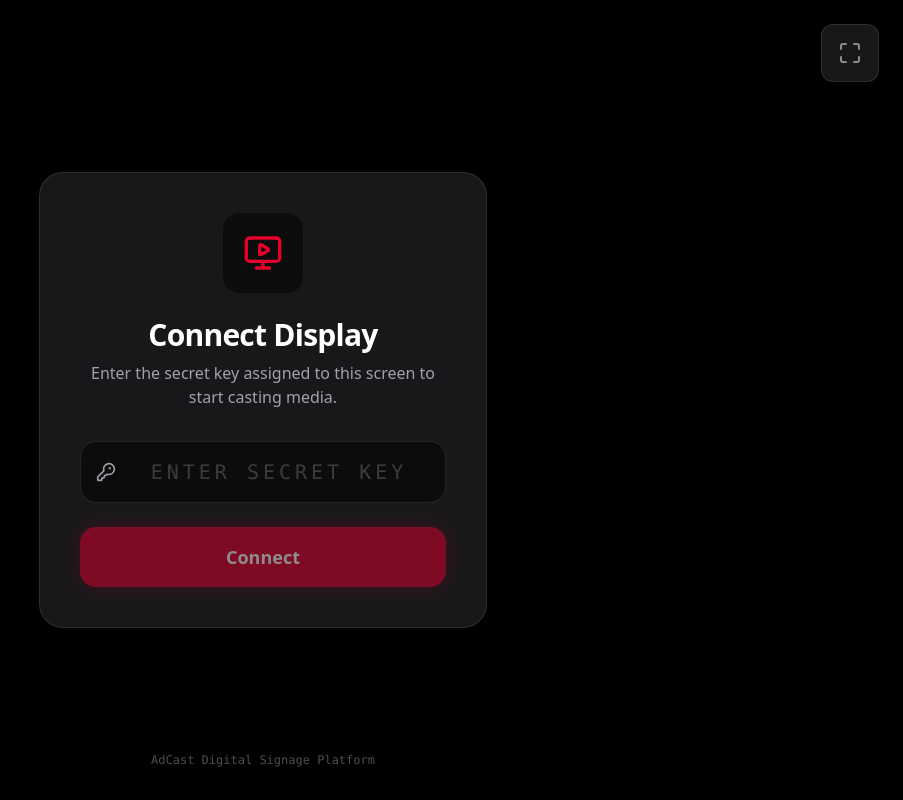
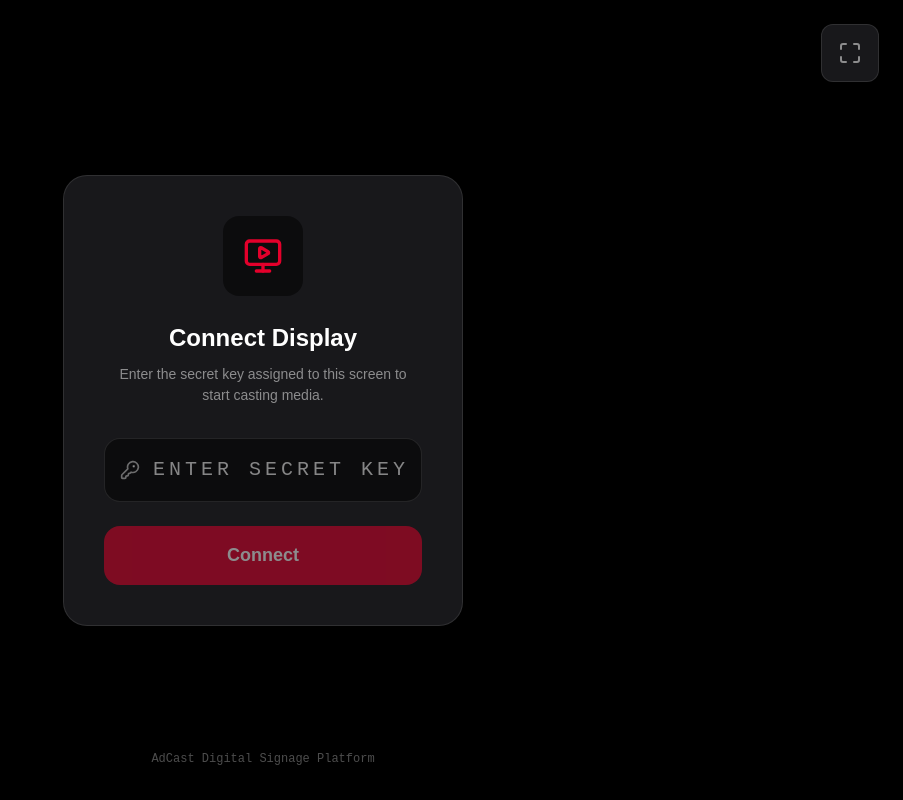
Before and after one commit to kevkevkevin/adscreen, a Next.js app: page /screen in a window 1280 px wide. Shown: the whole page, without its empty margins (377-1280 px from the left). Built offline with nearby package versions, Linux system fonts and the light colour scheme; no server answers.

Commit message:
feat: implement screen portal with passcode authentication and display viewer

```diff
--- a/src/app/screen/[id]/page.tsx
+++ b/src/app/screen/[id]/page.tsx
@@ -3,11 +3,25 @@
 import { useEffect, useState } from "react";
 import { useParams } from "next/navigation";
 import { subscribeToActiveMedia, type MediaItem } from "@/lib/firebase";
+import { Maximize } from "lucide-react";
 
 export default function ScreenView() {
   const params = useParams();
   const screenId = params.id as string;
   const [activeMedia, setActiveMedia] = useState<MediaItem | null | undefined>(undefined);
+
+  const handleFullscreen = () => {
+    const docEl = document.documentElement as any;
+    if (docEl.requestFullscreen) {
+      docEl.requestFullscreen();
+    } else if (docEl.webkitRequestFullscreen) {
+      docEl.webkitRequestFullscreen();
+    } else if (docEl.mozRequestFullScreen) {
+      docEl.mozRequestFullScreen();
+    } else if (docEl.msRequestFullscreen) {
+      docEl.msRequestFullscreen();
+    }
+  };
 
   useEffect(() => {
     if (!screenId) return;
@@ -20,11 +34,35 @@ export default function ScreenView() {
     return () => unsubscribe();
   }, [screenId]);
 
+  const baseContainerStyle: React.CSSProperties = {
+    width: '100%',
+    height: '100vh',
+    margin: 0,
+    padding: 0,
+    backgroundColor: '#000000',
+    display: 'flex',
+    flexDirection: 'column',
+    alignItems: 'center',
+    justifyContent: 'center',
+    color: 'rgba(255, 255, 255, 0.5)',
+    fontFamily: 'sans-serif',
+    overflow: 'hidden',
+    position: 'relative'
+  };
+
   if (activeMedia === undefined) {
     // Initial loading state
     return (
-      <div className="w-screen h-screen flex items-center justify-center bg-black">
-        <div className="w-16 h-16 border-4 border-primary border-t-transparent rounded-full animate-spin"></div>
+      <div style={baseContainerStyle}>
+        <div style={{
+          width: '64px',
+          height: '64px',
+          border: '4px solid #e4002b',
+          borderTopColor: 'transparent',
+          borderRadius: '50%',
+          animation: 'spin 1s linear infinite'
+        }}></div>
+        <style>{`@keyframes spin { 100% { transform: rotate(360deg); } }`}</style>
       </div>
     );
   }
@@ -32,27 +70,54 @@ export default function ScreenView() {
   if (activeMedia === null) {
     // No active media set
     return (
-      <div className="w-screen h-screen flex flex-col items-center justify-center bg-black space-y-4 text-white/50">
-        <p className="text-2xl font-semibold tracking-wider">ADCAST SCREEN SYSTEM</p>
-        <p>Awaiting media assignment from dashboard...</p>
-        <p className="text-xs mt-8 px-4 py-1 rounded bg-white/5 font-mono">Screen ID: {screenId}</p>
+      <div style={baseContainerStyle}>
+        <button
+          onClick={handleFullscreen}
+          style={{
+            position: 'absolute',
+            top: '24px',
+            right: '24px',
+            padding: '16px',
+            backgroundColor: '#18181b',
+            borderRadius: '12px',
+            color: 'rgba(255,255,255,0.5)',
+            border: '1px solid rgba(255,255,255,0.1)',
+            cursor: 'pointer',
+            zIndex: 20
+          }}
+          title="Fullscreen"
+        >
+          <Maximize size={24} />
+        </button>
+
+        <p style={{ fontSize: '24px', fontWeight: 600, letterSpacing: '2px', margin: '0 0 16px 0' }}>ADCAST SCREEN SYSTEM</p>
+        <p style={{ margin: '0 0 32px 0' }}>Awaiting media assignment from dashboard...</p>
+        <p style={{
+          fontSize: '12px',
+          padding: '4px 16px',
+          backgroundColor: 'rgba(255,255,255,0.05)',
+          borderRadius: '4px',
+          fontFamily: 'monospace'
+        }}>
+          Screen ID: {screenId}
+        </p>
       </div>
     );
   }
 
   return (
-    <div className="w-screen h-screen bg-black overflow-hidden flex items-center justify-center relative">
+    <div style={{ ...baseContainerStyle, padding: 0 }}>
       {activeMedia.type === "image" ? (
         <img
           src={activeMedia.url}
           alt={activeMedia.name}
-          className="w-full h-full object-cover animate-in fade-in duration-1000"
+          style={{ width: '100%', height: '100%', objectFit: 'cover' }}
           key={activeMedia.id} // Forces re-render for animation on change
         />
       ) : (
         <video
           src={activeMedia.url}
-          className="w-full h-full object-cover animate-in fade-in duration-1000"
+          style={{ width: '100%', height: '100%', objectFit: 'cover' }}
           autoPlay
           loop
           muted
@@ -61,9 +126,41 @@ export default function ScreenView() {
         />
       )}
 
+      {/* Fullscreen Button */}
+      <button
+        onClick={handleFullscreen}
+        style={{
+          position: 'absolute',
+          top: '24px',
+          right: '24px',
+          padding: '16px',
+          backgroundColor: '#18181b',
+          borderRadius: '12px',
+          color: 'rgba(255,255,255,0.5)',
+          border: '1px solid rgba(255,255,255,0.1)',
+          cursor: 'pointer',
+          zIndex: 20
+        }}
+        title="Fullscreen"
+      >
+        <Maximize size={24} />
+      </button>
+
       {/* Screen ID identifier */}
-      <div className="absolute bottom-4 right-4 bg-zinc-900 px-3 py-1.5 rounded-full border border-white/10 opacity-30 pointer-events-none">
-        <span className="text-white text-xs font-medium tracking-widest">{screenId.toUpperCase()}</span>
+      <div style={{
+        position: 'absolute',
+        bottom: '16px',
+        right: '16px',
+        backgroundColor: '#18181b',
+        padding: '6px 12px',
+        borderRadius: '999px',
+        border: '1px solid rgba(255,255,255,0.1)',
+        opacity: 0.5,
+        pointerEvents: 'none'
+      }}>
+        <span style={{ color: 'white', fontSize: '12px', fontWeight: 500, letterSpacing: '2px' }}>
+          {screenId.toUpperCase()}
+        </span>
       </div>
     </div>
   );
--- a/src/app/screen/page.tsx
+++ b/src/app/screen/page.tsx
@@ -4,7 +4,6 @@ import { useState } from "react";
 import { useRouter } from "next/navigation";
 import { MonitorPlay, KeyRound, Loader2, Maximize } from "lucide-react";
 import { getScreenIdByPasscode } from "@/lib/firebase";
-import clsx from "clsx";
 
 export default function ScreenPortal() {
   const router = useRouter();
@@ -50,54 +49,131 @@ export default function ScreenPortal() {
   };
 
   return (
-    <div className="min-h-screen bg-black flex flex-col items-center justify-center p-6 relative overflow-hidden">
+    <div style={{
+      minHeight: '100vh',
+      backgroundColor: '#000000',
+      display: 'flex',
+      flexDirection: 'column',
+      alignItems: 'center',
+      justifyContent: 'center',
+      padding: '24px',
+      position: 'relative',
+      fontFamily: 'sans-serif',
+      color: '#ffffff',
+      overflow: 'hidden'
+    }}>
 
       <button
         onClick={handleFullscreen}
-        className="absolute top-6 right-6 p-4 bg-zinc-900 rounded-xl text-white/50 hover:text-white border border-white/10 transition-colors z-20"
+        style={{
+          position: 'absolute',
+          top: '24px',
+          right: '24px',
+          padding: '16px',
+          backgroundColor: '#18181b',
+          borderRadius: '12px',
+          color: 'rgba(255,255,255,0.5)',
+          border: '1px solid rgba(255,255,255,0.1)',
+          cursor: 'pointer',
+          zIndex: 20
+        }}
         title="Fullscreen"
       >
-        <Maximize className="w-6 h-6" />
+        <Maximize size={24} />
       </button>
 
-      <div className="bg-zinc-900 p-10 rounded-3xl w-full max-w-md relative z-10 text-center border border-white/10">
-        <div className="w-20 h-20 bg-black/50 rounded-2xl flex items-center justify-center mx-auto mb-6">
-          <MonitorPlay className="w-10 h-10 text-primary" />
+      <div style={{
+        backgroundColor: '#18181b',
+        padding: '40px',
+        borderRadius: '24px',
+        width: '100%',
+        maxWidth: '400px',
+        position: 'relative',
+        zIndex: 10,
+        textAlign: 'center',
+        border: '1px solid rgba(255,255,255,0.1)'
+      }}>
+        <div style={{
+          width: '80px',
+          height: '80px',
+          backgroundColor: 'rgba(0,0,0,0.5)',
+          borderRadius: '16px',
+          display: 'flex',
+          alignItems: 'center',
+          justifyContent: 'center',
+          margin: '0 auto 24px auto'
+        }}>
+          <MonitorPlay size={40} color="#e4002b" />
         </div>
 
-        <h1 className="text-3xl font-bold text-white mb-2 tracking-tight">Connect Display</h1>
-        <p className="text-muted-foreground mb-8">
+        <h1 style={{ fontSize: '24px', fontWeight: 'bold', margin: '0 0 8px 0' }}>Connect Display</h1>
+        <p style={{ color: 'rgba(255,255,255,0.5)', margin: '0 0 32px 0', fontSize: '14px' }}>
           Enter the secret key assigned to this screen to start casting media.
         </p>
 
-        <form onSubmit={handleConnect} className="space-y-6">
-          <div className="relative">
-            <KeyRound className="absolute left-4 top-1/2 -translate-y-1/2 w-5 h-5 text-muted-foreground" />
+        <form onSubmit={handleConnect} style={{ display: 'flex', flexDirection: 'column' }}>
+          <div style={{ position: 'relative', marginBottom: '24px' }}>
+            <div style={{ position: 'absolute', left: '16px', top: '50%', transform: 'translateY(-50%)' }}>
+              <KeyRound size={20} color="rgba(255,255,255,0.4)" />
+            </div>
             <input
               type="text"
               value={passcode}
               onChange={(e) => setPasscode(e.target.value)}
               placeholder="ENTER SECRET KEY"
-              className={clsx(
-                "w-full bg-black/50 border rounded-2xl py-4 pl-12 pr-4 text-center text-xl tracking-[0.2em] font-mono text-white placeholder:text-white/20 focus:outline-none focus:ring-2 focus:ring-primary/50 transition-all uppercase",
-                error ? "border-red-500/50 focus:ring-red-500/50" : "border-white/10"
-              )}
+              style={{
+                width: '100%',
+                backgroundColor: 'rgba(0,0,0,0.5)',
+                border: error ? '1px solid #ef4444' : '1px solid rgba(255,255,255,0.1)',
+                borderRadius: '16px',
+                padding: '16px 16px 16px 48px',
+                textAlign: 'center',
+                fontSize: '20px',
+                letterSpacing: '4px',
+                fontFamily: 'monospace',
+                color: '#ffffff',
+                textTransform: 'uppercase',
+                boxSizing: 'border-box'
+              }}
               required
             />
           </div>
 
           {error && (
-            <p className="text-red-400 text-sm">{error}</p>
+            <p style={{ color: '#f87171', fontSize: '14px', margin: '0 0 24px 0' }}>{error}</p>
           )}
 
           <button
             type="submit"
             disabled={isConnecting || !passcode.trim()}
-            className="w-full py-4 bg-primary hover:bg-primary-dark disabled:opacity-50 text-white font-bold text-lg rounded-2xl transition-all shadow-[0_0_20px_rgba(228,0,43,0.4)] flex items-center justify-center"
+            style={{
+              width: '100%',
+              padding: '16px',
+              backgroundColor: '#e4002b',
+              color: '#ffffff',
+              fontWeight: 'bold',
+              fontSize: '18px',
+              borderRadius: '16px',
+              border: 'none',
+              cursor: (isConnecting || !passcode.trim()) ? 'not-allowed' : 'pointer',
+              opacity: (isConnecting || !passcode.trim()) ? 0.5 : 1,
+              display: 'flex',
+              alignItems: 'center',
+              justifyContent: 'center'
+            }}
           >
             {isConnecting ? (
               <>
-                <Loader2 className="w-5 h-5 animate-spin mr-2" />
+                <div style={{
+                  width: '20px',
+                  height: '20px',
+                  border: '2px solid #ffffff',
+                  borderTopColor: 'transparent',
+                  borderRadius: '50%',
+                  animation: 'spin 1s linear infinite',
+                  marginRight: '8px'
+                }}></div>
+                <style>{`@keyframes spin { 100% { transform: rotate(360deg); } }`}</style>
                 Connecting...
               </>
             ) : (
@@ -107,7 +183,13 @@ export default function ScreenPortal() {
         </form>
       </div>
 
-      <p className="absolute bottom-8 text-xs text-white/30 font-mono">
+      <p style={{
+        position: 'absolute',
+        bottom: '32px',
+        fontSize: '12px',
+        color: 'rgba(255,255,255,0.3)',
+        fontFamily: 'monospace'
+      }}>
         AdCast Digital Signage Platform
       </p>
     </div>
```
